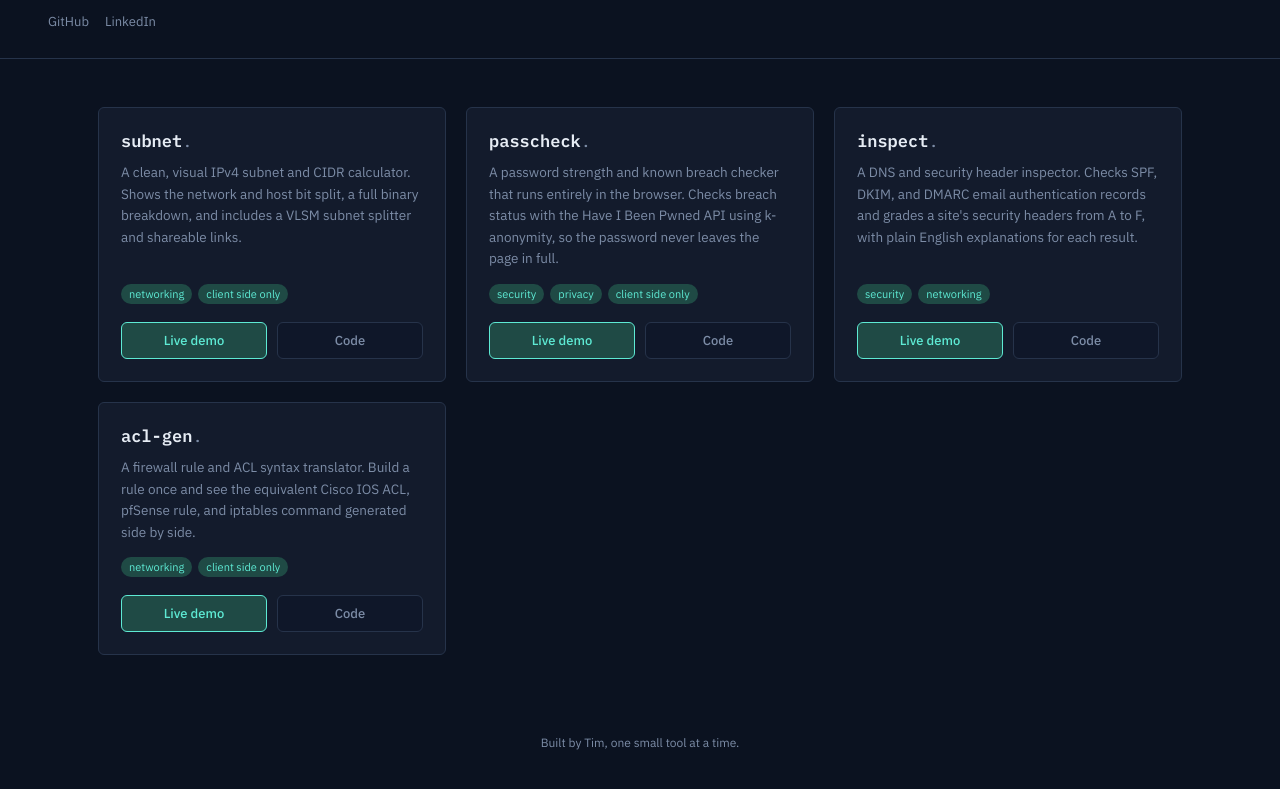
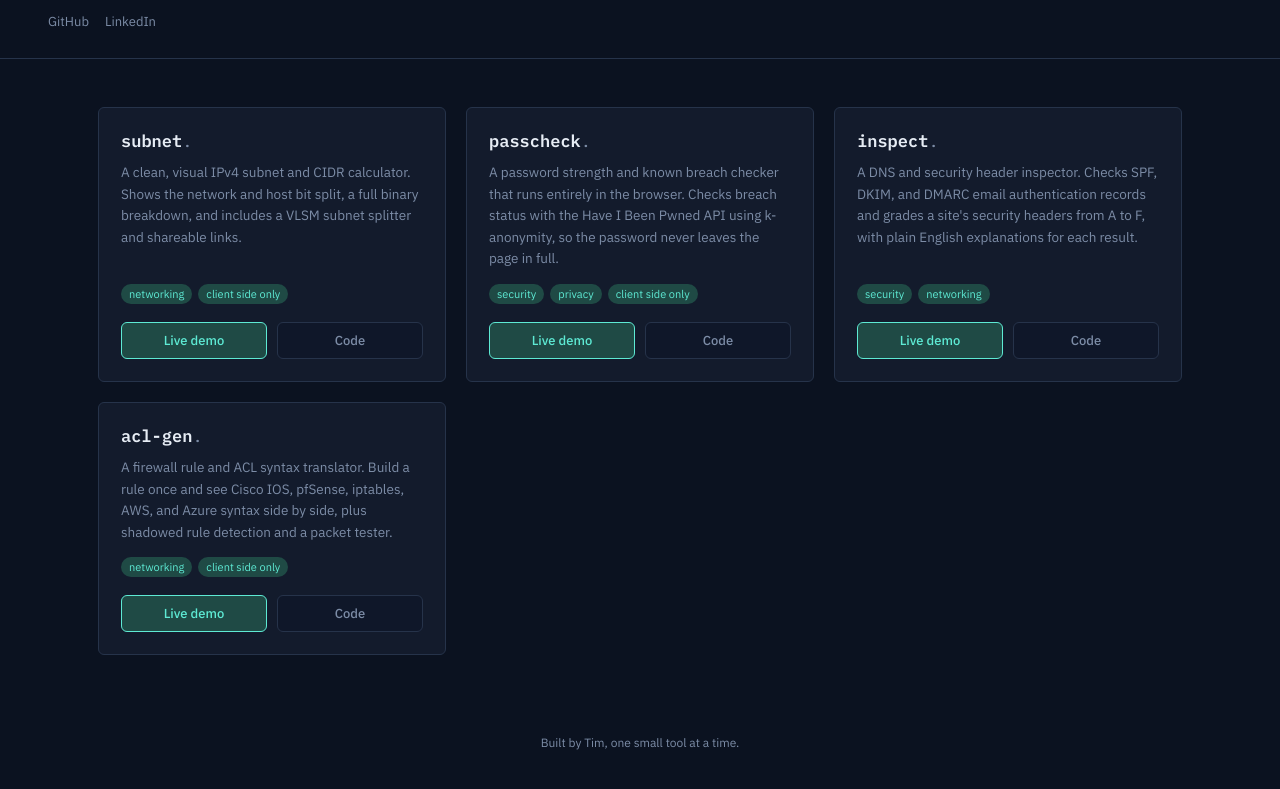
Before and after one commit to tfasanya79/portfolio-hub, a plain HTML site: page index.html in a window 1280 px wide. Shown: the part 119-908 px from the top of the page. Drawn offline with Linux system fonts and the light colour scheme.

Commit message:
Update acl-gen card description with new capabilities

```diff
--- a/index.html
+++ b/index.html
@@ -206,7 +206,7 @@
     },
     {
       name: 'acl-gen.',
-      description: 'A firewall rule and ACL syntax translator. Build a rule once and see the equivalent Cisco IOS ACL, pfSense rule, and iptables command generated side by side.',
+      description: 'A firewall rule and ACL syntax translator. Build a rule once and see Cisco IOS, pfSense, iptables, AWS, and Azure syntax side by side, plus shadowed rule detection and a packet tester.',
       tags: ['networking', 'client side only'],
       demoUrl: 'https://aipal-staging.cloud/acl-gen/',
       codeUrl: 'https://github.com/tfasanya79/acl-gen',
```
